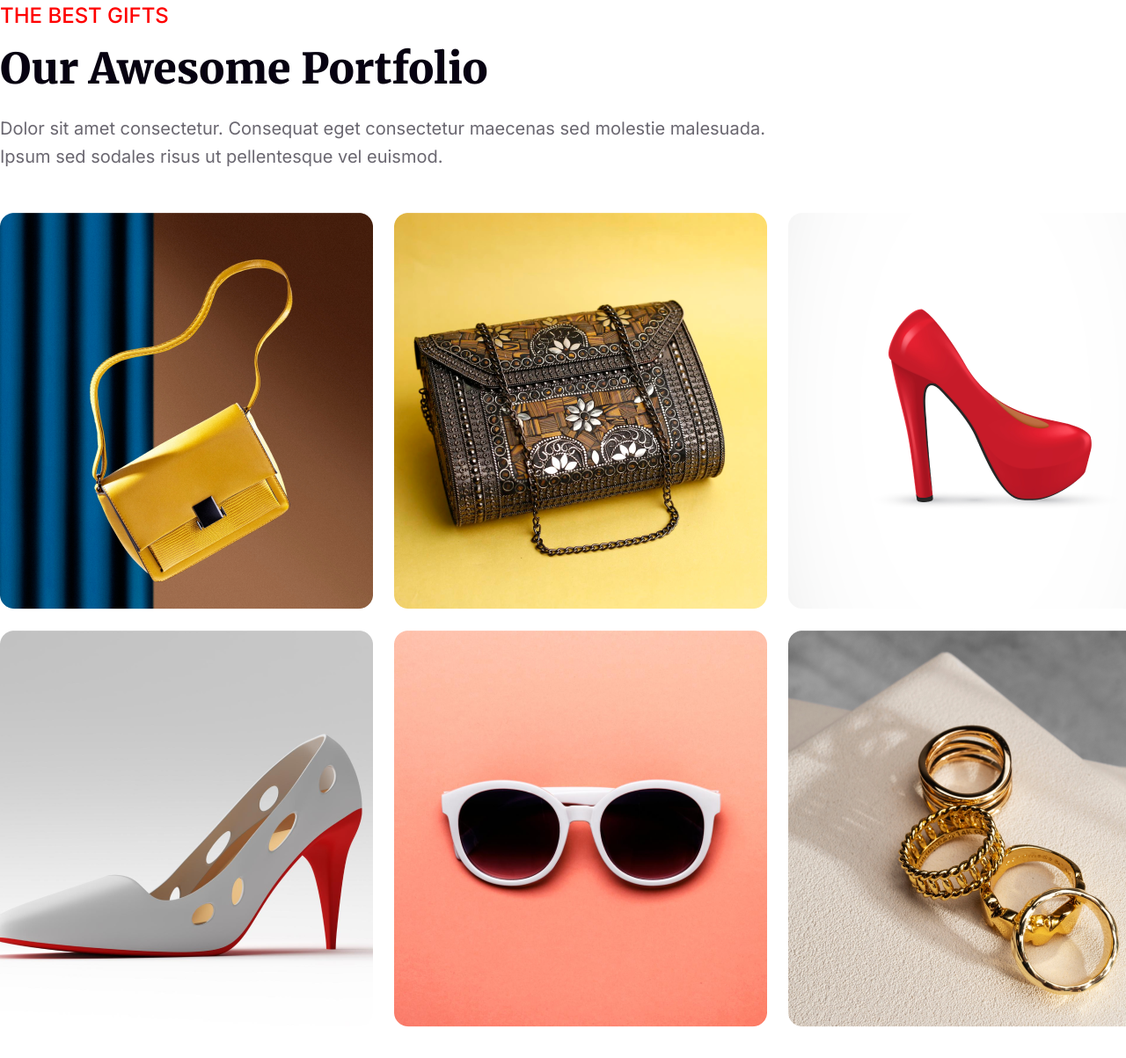
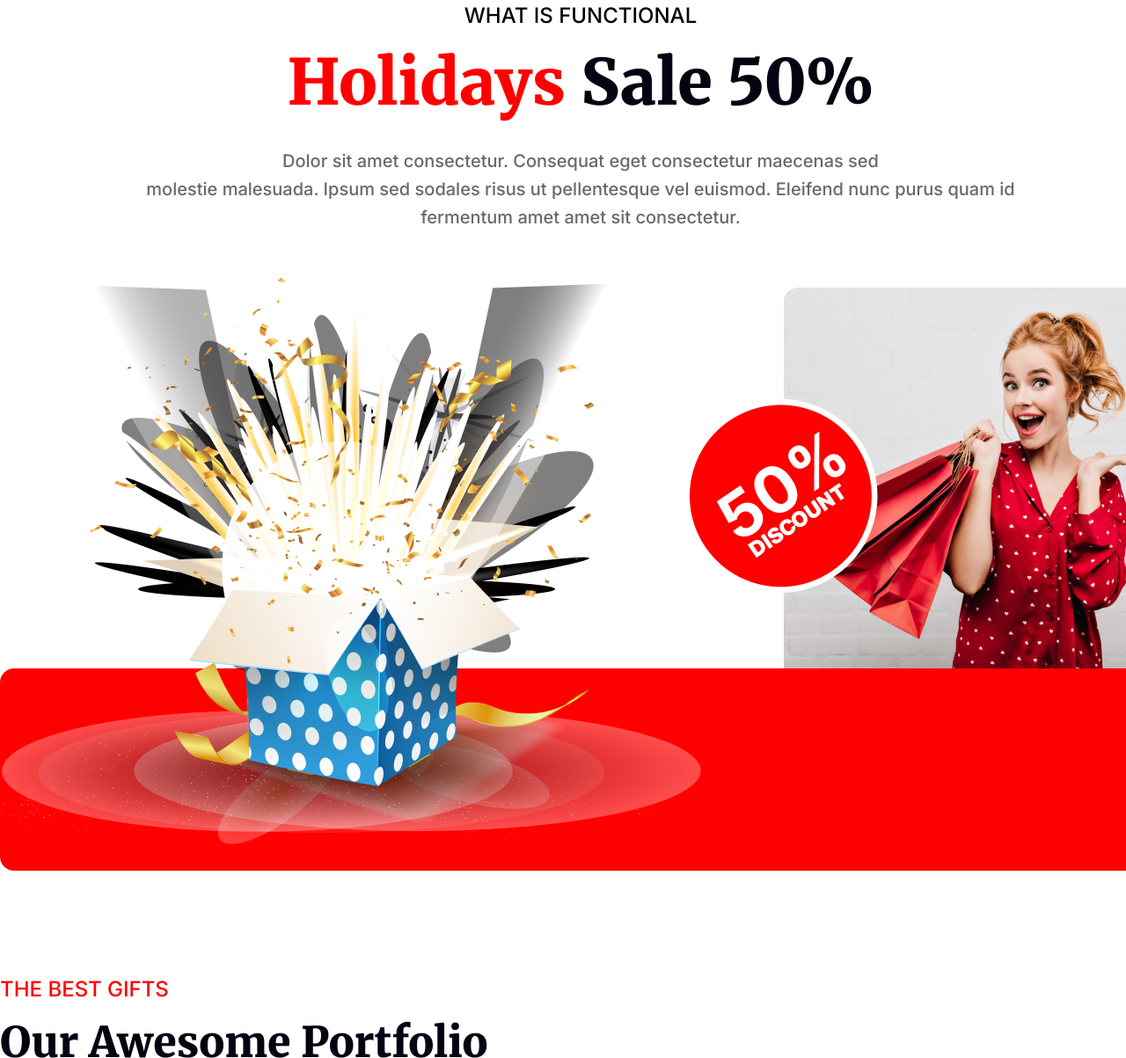
Before and after one commit to SagorChandra404/assignment-b9-a1-project-01, a plain HTML site: page index.html in a window 1280 px wide. Shown: the part 3707-4910 px from the top of the page at 88% size. Drawn offline with Linux system fonts and the light colour scheme.

Commit message:
added and update holiday section

```diff
--- a/index.html
+++ b/index.html
@@ -125,29 +125,41 @@
         </div>
       </section>
 
-      <!-- <section id="holyday_part">
+      <section id="holyday_part">
         <div class="container">
           <div class="holyDay_text">
             <h4>WHAT IS FUNCTIONAL</h4>
             <h1><span class="holiday_red">Holidays</span> Sale 50%</h1>
-            <p>Dolor sit amet consectetur. Consequat eget consectetur maecenas sed <br>
-              molestie malesuada. Ipsum sed sodales risus ut pellentesque vel euismod. Eleifend nunc purus quam id fermentum amet amet sit consectetur.</p>
+            <p>
+              Dolor sit amet consectetur. Consequat eget consectetur maecenas
+              sed <br />
+              molestie malesuada. Ipsum sed sodales risus ut pellentesque vel
+              euismod. Eleifend nunc purus quam id fermentum amet amet sit
+              consectetur.
+            </p>
           </div>
 
           <div class="holydayBanner">
-            <div class="right_img">
-              <picture>
-                <img src="" alt="">
-              </picture>
-            </div>
-              <div class="buttom_red">
-                <picture>
-                  <img src="" alt="">
+            <div class="Top_holiday">
+              <div class="right_part">
+                <picture class="holiday_right_img">
+                  <div class="holiday_off">
+                    <img src="resources/Group 44.png" alt="png" />
+                  </div>
+                  <img src="resources/Rectangle1.png" alt="png" />
                 </picture>
               </div>
+            </div>
+            <div class="bottom_holiday">
+              <div class="gift_box">
+                <picture>
+                  <img src="resources/Group75.png" alt="Group75.png" />
+                </picture>
+              </div>
+            </div>
           </div>
         </div>
-      </section> -->
+      </section>
 
       <section id="Portfolio_part">
         <div class="container">
@@ -266,7 +278,7 @@
             </div>
           </div>
 
-          <hr>
+          <hr />
 
           <div class="copyright_part">
             <p>2017, All Rights Reserved.</p>
--- a/style.css
+++ b/style.css
@@ -277,7 +277,7 @@ img {
 /* offer_part css */
 
 /* holiday_part css */
-/* .holyDay_text {
+.holyDay_text {
   text-align: center;
 }
 
@@ -314,9 +314,39 @@ img {
 
 .holydayBanner {
   padding-top: 64px;
-} */
+  padding-bottom: 120px;
+}
 
-/* holiday_part css */
+.bottom_holiday {
+  background: #ff0000;
+  height: 230px;
+  width: 100%;
+  border-radius: 16px 0 16px 16px;
+}
+.Top_holiday {
+  display: flex;
+  justify-content: right;
+}
+
+.holiday_right_img{
+  position: relative;
+}
+.holiday_off{
+  position: absolute;
+  top: -719%;
+  right: 65%;
+
+}
+
+.bottom_holiday {
+  position: relative;
+}
+.gift_box {
+  position: absolute;
+  left: 0%;
+  bottom: 5%;
+}
+/* holiday_part css
 
 /* portfolio_part css */
 .portfolio_header {
@@ -495,13 +525,12 @@ form button a {
   justify-content: space-between;
 }
 
-.copyright_part p{
+.copyright_part p {
   color: #ffffff;
-font-family: var(--Inter);
-font-size: 24px;
-font-weight: 500;
-line-height: 29px;
-
+  font-family: var(--Inter);
+  font-size: 24px;
+  font-weight: 500;
+  line-height: 29px;
 }
 
 /* footer_part css */
```
